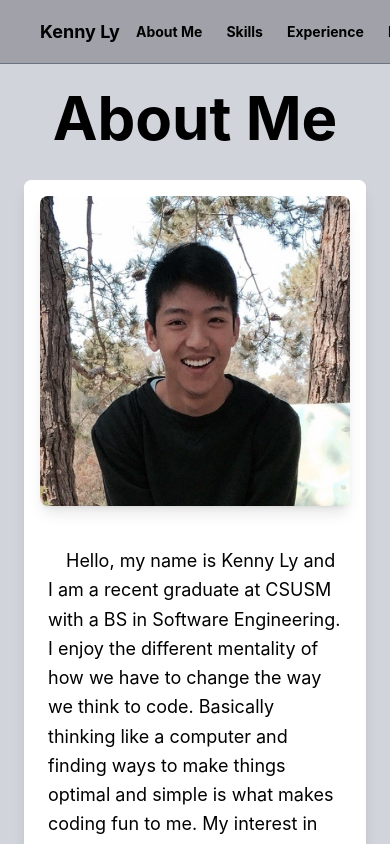
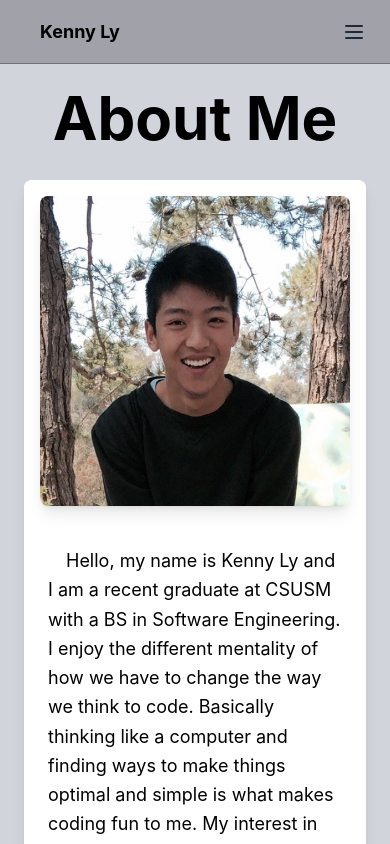
Before and after one commit to Kool-aid1/Portfolio, a React (Create React App) app: page / in a window 390 px wide. Shown: the top 844 px of the page. Built offline with nearby package versions, Linux system fonts and the light colour scheme.

Commit message:
changed nav bar

```diff
--- a/src/Navbar.js
+++ b/src/Navbar.js
@@ -1,21 +1,53 @@
 import React, { useState } from "react";
 
 function Navbar() {
+  const [menuOpen, setMenuOpen] = useState(false);
+
   return (
     <div>
       <header className="bg-zinc-400 h-16 fixed top-0 w-full z-10">
-        <nav className="h-full flex items-center justify-between px-6 border-b border-gray-500 overflow-x-auto whitespace-nowrap">
+        <nav className="h-full flex items-center justify-between px-6 border-b border-gray-500">
           <div className="flex items-center flex-shrink-0">
             <p className="font-bold text-lg p-4"> Kenny Ly </p>
           </div>
-          <div className="flex space-x-6 text-sm font-bold">
+          <div className="hidden md:flex space-x-6 text-sm font-bold">
             <a href="#aboutMe">About Me</a>
             <a href="#skills">Skills</a>
             <a href="#experience">Experience</a>
             <a href="#Projects">Projects</a>
             <a href="#Contact">Contact</a>
           </div>
+          <div className="md:hidden flex items-center">
+            <button
+              onClick={() => setMenuOpen(!menuOpen)}
+              className="text-gray-800 focus:outline-none"
+            >
+              <svg
+                className="w-6 h-6"
+                fill="none"
+                stroke="currentColor"
+                viewBox="0 0 24 24"
+                xmlns="http://www.w3.org/2000/svg"
+              >
+                <path
+                  strokeLinecap="round"
+                  strokeLinejoin="round"
+                  strokeWidth="2"
+                  d="M4 6h16M4 12h16M4 18h16"
+                ></path>
+              </svg>
+            </button>
+          </div>
         </nav>
+        {menuOpen && (
+          <div className="md:hidden flex flex-col items-center space-y-2 px-6 pt-2 text-md font-bold bg-zinc-400 border-b border-gray-500">
+            <a href="#aboutMe" className="py-2">About Me</a>
+            <a href="#skills" className="py-2">Skills</a>
+            <a href="#experience" className="py-2">Experience</a>
+            <a href="#Projects" className="py-2">Projects</a>
+            <a href="#Contact" className="py-2">Contact</a>
+          </div>
+        )}
       </header>
     </div>
   );
```
